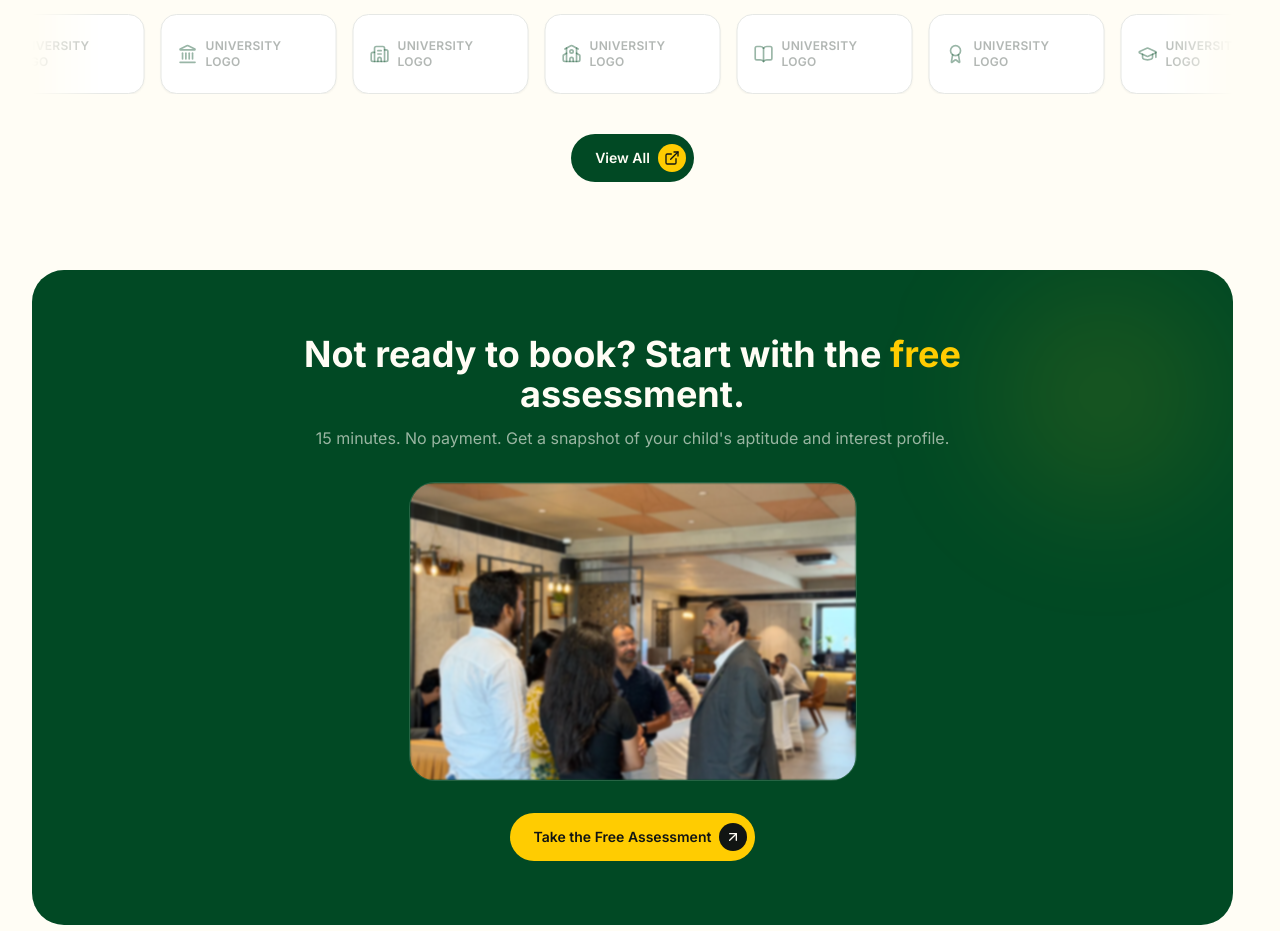
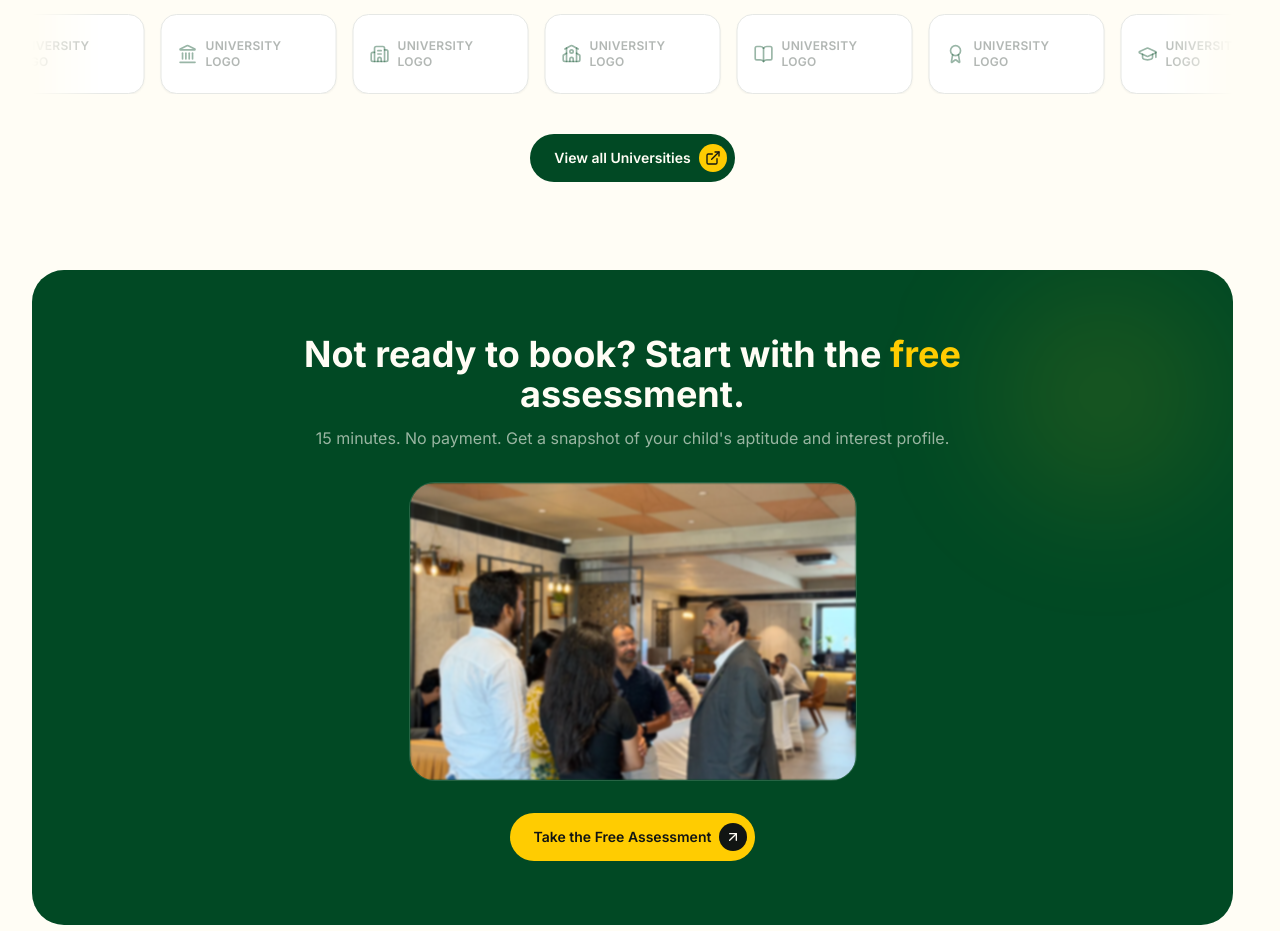
Before and after one commit to greenthera/bestcareercounselling.com, a React (Vite) app: page / in a window 1280 px wide. Shown: the part 4340-5271 px from the top of the page. Built offline with nearby package versions, Linux system fonts and the light colour scheme; no server answers.

Commit message:
fix: Change View All to View all Universities (#356)

```diff
--- a/src/components/trust/ExploreUniversities.tsx
+++ b/src/components/trust/ExploreUniversities.tsx
@@ -79,7 +79,7 @@ export function ExploreUniversities() {
           rel="noopener noreferrer"
           className="group inline-flex items-center gap-2 rounded-full bg-brand-green py-2.5 pl-6 pr-2 text-sm font-semibold text-warm-white transition-colors hover:bg-brand-green/90"
         >
-          View All
+          View all Universities
           <PillCtaEndcap
             tone="yellow"
             icon={ExternalLink}
```
